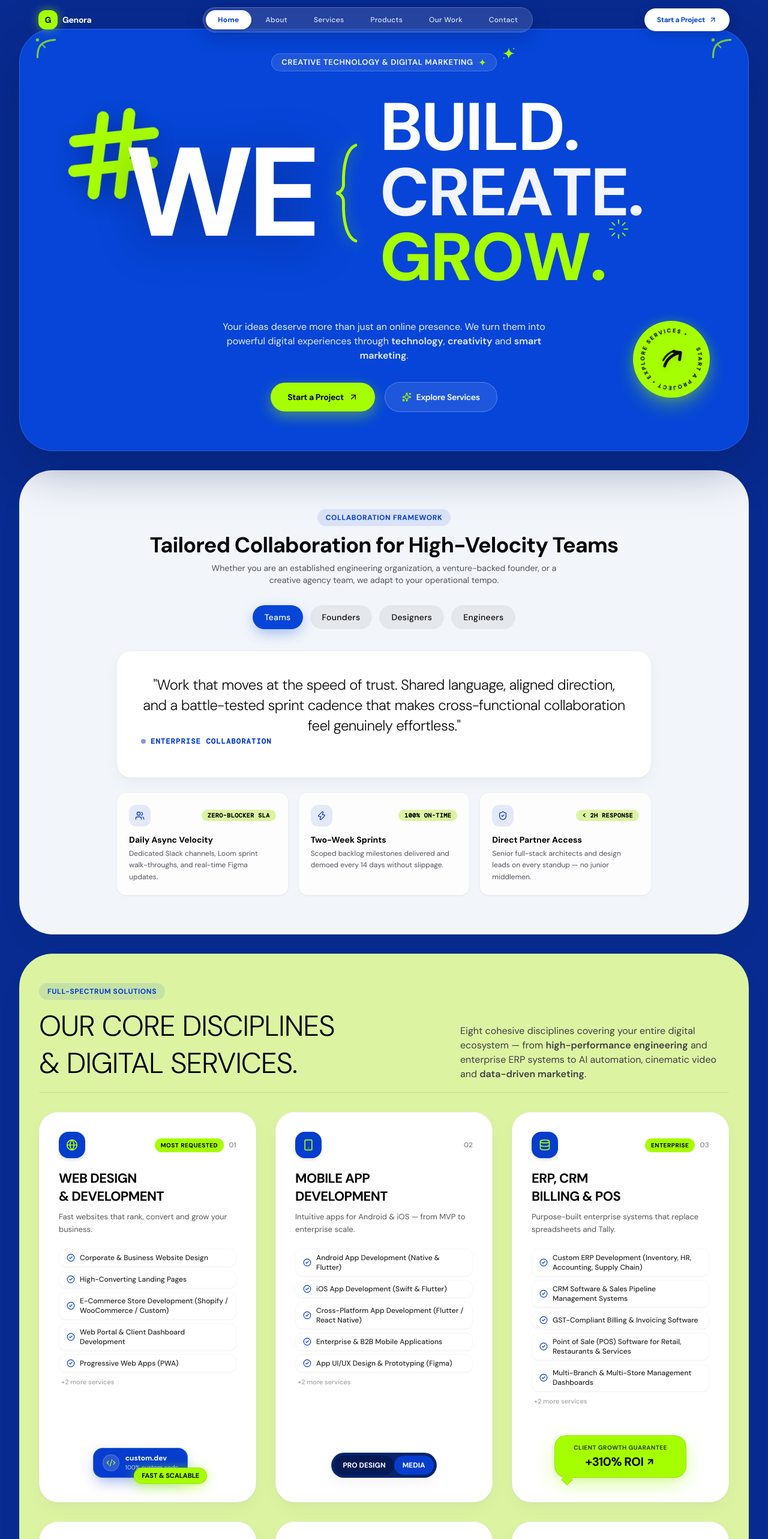
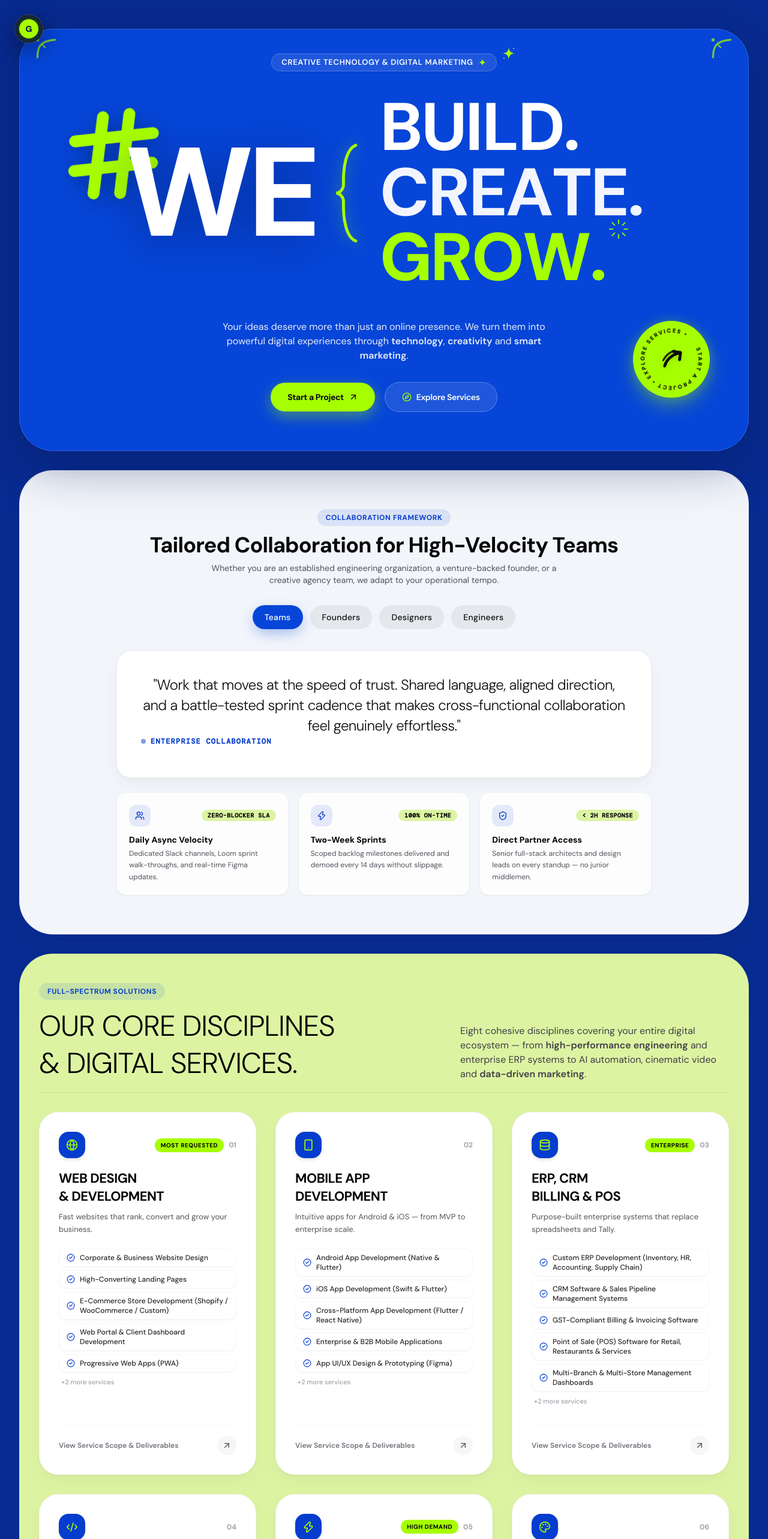
Before and after one commit to imbhuvanesh/Truetech, a React (Vite) app: page / in a window 1280 px wide. Shown: the top 2566 px of the page at 60% size. Built offline with nearby package versions, Linux system fonts and the light colour scheme; a web font is replaced by a local one.

Commit message:
feat: redesign navbar as minimal top-left floating expanding circular menu, remove portfolio section from homepage, and replace AI icons with clean Pixel system icons

```diff
--- a/src/App.tsx
+++ b/src/App.tsx
@@ -31,7 +31,7 @@ export function App() {
       {/* 3-second Premium Organic Bubble Preloader */}
       {loading && <GenoraPreloader onComplete={() => setLoading(false)} />}
 
-      <div className="min-h-screen bg-[#082B91] text-primary-black flex flex-col items-center justify-start p-2 sm:p-4 md:p-6 lg:p-8 pt-20 sm:pt-24 md:pt-28 select-none antialiased relative">
+      <div className="min-h-screen bg-[#082B91] text-primary-black flex flex-col items-center justify-start p-2 sm:p-4 md:p-6 lg:p-8 pt-12 sm:pt-16 select-none antialiased relative">
         {/* Floating Fixed Navigation Bar */}
         <Navbar />
 
--- a/src/components/HeroSection.tsx
+++ b/src/components/HeroSection.tsx
@@ -10,7 +10,7 @@ import {
   DoodleCorner,
 } from './Doodles';
 import { MaskedHeroWord, SlowHighlight } from './AnimatedText';
-import { ArrowUpRight, Sparkles } from 'lucide-react';
+import { ArrowUpRight, Compass } from 'lucide-react';
 
 interface HeroSectionProps {
   onGetStarted?: () => void;
@@ -164,7 +164,7 @@ export const HeroSection: React.FC<HeroSectionProps> = ({ onGetStarted, onExplor
             onClick={onExploreServices}
             className="px-6 sm:px-7 py-3 sm:py-3.5 rounded-full bg-white/10 hover:bg-white/20 text-white border border-white/25 font-sans font-semibold text-xs sm:text-sm tracking-tight flex items-center space-x-2 backdrop-blur-md transition-all duration-200 hover:scale-105 active:scale-95 cursor-pointer"
           >
-            <Sparkles className="w-4 h-4 text-neon-lime" />
+            <Compass className="w-4 h-4 text-neon-lime" />
             <span>Explore Services</span>
           </button>
         </motion.div>
--- a/src/components/Modals.tsx
+++ b/src/components/Modals.tsx
@@ -1,6 +1,6 @@
 import React, { useState } from 'react';
 import { motion, AnimatePresence } from 'framer-motion';
-import { X, CheckCircle, Shield, Zap, Gift, Users, Coins, Sparkles } from 'lucide-react';
+import { X, CheckCircle, Shield, Zap, Gift, Users, Coins } from 'lucide-react';
 import confetti from 'canvas-confetti';
 
 interface ModalsProps {
@@ -269,7 +269,7 @@ export const Modals: React.FC<ModalsProps> = ({
                     <span>Querying On-Chain Records...</span>
                   ) : (
                     <>
-                      <Sparkles className="w-4 h-4" />
+                      <Zap className="w-4 h-4" />
                       <span>Check Allocation</span>
                     </>
                   )}
--- a/src/components/Navbar.tsx
+++ b/src/components/Navbar.tsx
@@ -1,18 +1,13 @@
-import React, { useState, useEffect } from 'react';
+import React, { useState, useRef, useEffect } from 'react';
 import { motion, AnimatePresence, useReducedMotion } from 'framer-motion';
-import { Menu, X, ArrowUpRight } from 'lucide-react';
-import { Link, useLocation, useNavigate } from 'react-router-dom';
+import { Link, useLocation } from 'react-router-dom';
 
-interface NavbarProps {
-  onStartProject?: () => void;
-}
-
-export const Navbar: React.FC<NavbarProps> = ({ onStartProject }) => {
-  const [mobileMenuOpen, setMobileMenuOpen] = useState(false);
-  const [scrolled, setScrolled] = useState(false);
+export const Navbar: React.FC = () => {
+  const [expanded, setExpanded] = useState(false);
+  const containerRef = useRef<HTMLDivElement>(null);
+  const location = useLocation();
   const shouldReduceMotion = useReducedMotion();
-  const location = useLocation();
-  const navigate = useNavigate();
+  const hoverTimeoutRef = useRef<ReturnType<typeof setTimeout> | null>(null);
 
   const navItems = [
     { label: 'Home', path: '/' },
@@ -23,22 +18,35 @@ export const Navbar: React.FC<NavbarProps> = ({ onStartProject }) => {
     { label: 'Contact', path: '/contact' },
   ];
 
-  // Listen to scroll position for floating glass effect
+  // Collapse when clicking outside
   useEffect(() => {
-    const handleScroll = () => {
-      setScrolled(window.scrollY > 24);
+    const handleClickOutside = (event: MouseEvent | TouchEvent) => {
+      if (containerRef.current && !containerRef.current.contains(event.target as Node)) {
+        setExpanded(false);
+      }
     };
-    window.addEventListener('scroll', handleScroll, { passive: true });
-    return () => window.removeEventListener('scroll', handleScroll);
+
+    document.addEventListener('mousedown', handleClickOutside);
+    document.addEventListener('touchstart', handleClickOutside);
+    return () => {
+      document.removeEventListener('mousedown', handleClickOutside);
+      document.removeEventListener('touchstart', handleClickOutside);
+    };
   }, []);
 
-  const handleStartProject = () => {
-    setMobileMenuOpen(false);
-    if (onStartProject) {
-      onStartProject();
-    } else {
-      navigate('/contact');
-    }
+  const handleMouseEnter = () => {
+    if (hoverTimeoutRef.current) clearTimeout(hoverTimeoutRef.current);
+    setExpanded(true);
+  };
+
+  const handleMouseLeave = () => {
+    hoverTimeoutRef.current = setTimeout(() => {
+      setExpanded(false);
+    }, 250);
+  };
+
+  const toggleExpanded = () => {
+    setExpanded(prev => !prev);
   };
 
   const isActive = (path: string) => {
@@ -47,130 +55,74 @@ export const Navbar: React.FC<NavbarProps> = ({ onStartProject }) => {
   };
 
   return (
-    <motion.header
-      className="fixed top-0 left-0 right-0 z-50 w-full px-3 sm:px-6 pt-3 sm:pt-4"
-      animate={scrolled ? {
-        paddingTop: '8px',
-        paddingBottom: '8px',
-      } : {
-        paddingTop: '12px',
-        paddingBottom: '0px',
-      }}
-      transition={{ duration: shouldReduceMotion ? 0 : 0.4, ease: [0.19, 1, 0.22, 1] }}
+    <div
+      ref={containerRef}
+      onMouseEnter={handleMouseEnter}
+      onMouseLeave={handleMouseLeave}
+      className="fixed top-4 sm:top-6 left-4 sm:left-6 z-50 select-none"
     >
-      {/* Floating glass backdrop – appears when scrolled */}
-      <AnimatePresence>
-        {scrolled && (
-          <motion.div
-            key="navbar-backdrop"
-            initial={{ opacity: 0 }}
-            animate={{ opacity: 1 }}
-            exit={{ opacity: 0 }}
-            transition={{ duration: 0.35 }}
-            className="absolute inset-0 bg-[#041A55]/85 backdrop-blur-2xl border-b border-white/[0.12] shadow-[0_8px_32px_rgba(0,0,0,0.35)]"
-            style={{ borderRadius: 0 }}
-          />
-        )}
-      </AnimatePresence>
-
-      <div className="relative max-w-6xl mx-auto flex items-center justify-between">
-
-        {/* Logo / Brand */}
-        <Link to="/" className="flex items-center space-x-2 group">
-          <div className="w-8 h-8 rounded-xl bg-neon-lime flex items-center justify-center shadow-[0_0_16px_rgba(168,255,0,0.5)] group-hover:shadow-[0_0_28px_rgba(168,255,0,0.8)] transition-shadow duration-300">
-            <span className="text-[#041A55] font-black text-sm leading-none">G</span>
-          </div>
-          <span className="hidden sm:block text-white font-bold text-sm tracking-tight">Genora</span>
+      <motion.div
+        layout
+        transition={{
+          duration: shouldReduceMotion ? 0.1 : 0.35,
+          ease: [0.19, 1, 0.22, 1],
+        }}
+        onClick={!expanded ? toggleExpanded : undefined}
+        className={`relative flex items-center bg-[#071330]/95 backdrop-blur-2xl border border-white/20 shadow-[0_12px_40px_rgba(0,0,0,0.45)] cursor-pointer overflow-hidden ${
+          expanded
+            ? 'rounded-3xl sm:rounded-full px-2 sm:px-3 py-2'
+            : 'w-12 h-12 rounded-full justify-center hover:scale-105 active:scale-95'
+        }`}
+      >
+        {/* Core Monogram Circle (Always visible as the anchor) */}
+        <Link
+          to="/"
+          onClick={(e) => {
+            if (!expanded) {
+              e.preventDefault();
+              toggleExpanded();
+            }
+          }}
+          className="flex items-center justify-center w-8 h-8 rounded-full bg-neon-lime text-[#041A55] font-black text-sm shrink-0 shadow-[0_0_16px_rgba(168,255,0,0.4)] transition-transform duration-200 hover:rotate-6"
+          title="Genora Navigation"
+        >
+          <span>G</span>
         </Link>
 
-        {/* Desktop Navigation */}
-        <nav className="hidden md:flex items-center space-x-1 bg-white/[0.12] backdrop-blur-xl p-1 rounded-full border border-white/20 shadow-[0_8px_32px_0_rgba(0,10,50,0.22)]">
-          {navItems.map((item) => {
-            const active = isActive(item.path);
-            return (
-              <Link
-                key={item.label}
-                to={item.path}
-                className={`relative px-4 sm:px-5 py-2 rounded-full text-xs font-sans tracking-wide transition-all duration-200 ${
-                  active
-                    ? 'bg-white text-[#0645D8] font-bold shadow-md'
-                    : 'text-white/85 hover:text-white hover:bg-white/15 font-medium'
-                }`}
-              >
-                <span>{item.label}</span>
-              </Link>
-            );
-          })}
-        </nav>
-
-        {/* Mobile brand badge */}
-        <div className="md:hidden">
-          <span className="text-xs font-bold text-white uppercase tracking-wider px-3 py-1 rounded-full bg-white/10 border border-white/20">
-            GENORA
-          </span>
-        </div>
-
-        {/* Right Action */}
-        <div className="flex items-center space-x-2">
-          <button
-            onClick={handleStartProject}
-            className="group border border-white/80 hover:border-white bg-white hover:bg-neon-lime text-[#0645D8] hover:text-primary-black px-4 sm:px-5 py-2 sm:py-2.5 rounded-full text-xs font-bold tracking-tight font-sans transition-all duration-300 shadow-[0_4px_20px_rgba(0,0,0,0.18)] hover:shadow-[0_8px_30px_rgba(168,255,0,0.4)] active:scale-95 flex items-center space-x-1.5"
-          >
-            <span>Start a Project</span>
-            <ArrowUpRight className="w-3.5 h-3.5 transition-transform group-hover:translate-x-0.5 group-hover:-translate-y-0.5" />
-          </button>
-
-          {/* Mobile Menu Toggle */}
-          <button
-            onClick={() => setMobileMenuOpen(!mobileMenuOpen)}
-            className="md:hidden p-2 rounded-full bg-white/10 text-white border border-white/20 hover:bg-white/20 transition-colors"
-            aria-label="Toggle navigation"
-          >
-            {mobileMenuOpen ? <X className="w-4 h-4" /> : <Menu className="w-4 h-4" />}
-          </button>
-        </div>
-      </div>
-
-      {/* Mobile Drawer */}
-      <AnimatePresence>
-        {mobileMenuOpen && (
-          <motion.div
-            initial={{ opacity: 0, y: -15, scale: 0.98 }}
-            animate={{ opacity: 1, y: 0, scale: 1 }}
-            exit={{ opacity: 0, y: -10, scale: 0.98 }}
-            transition={{ duration: shouldReduceMotion ? 0 : 0.22 }}
-            className="relative md:hidden mt-2.5 w-full max-w-6xl mx-auto bg-[#041A55]/95 backdrop-blur-2xl rounded-3xl border border-white/20 p-4 shadow-[0_20px_50px_rgba(0,0,0,0.5)]"
-          >
-            <div className="flex flex-col space-y-1.5">
+        {/* Expanded Navigation Links */}
+        <AnimatePresence>
+          {expanded && (
+            <motion.nav
+              initial={{ opacity: 0, x: -10, filter: 'blur(4px)' }}
+              animate={{ opacity: 1, x: 0, filter: 'blur(0px)' }}
+              exit={{ opacity: 0, x: -10, filter: 'blur(4px)' }}
+              transition={{
+                duration: shouldReduceMotion ? 0.1 : 0.25,
+                ease: [0.19, 1, 0.22, 1],
+              }}
+              className="flex flex-col sm:flex-row items-start sm:items-center pl-2 sm:pl-3 pr-2 py-1 sm:py-0 space-y-1 sm:space-y-0 sm:space-x-1"
+            >
               {navItems.map((item) => {
                 const active = isActive(item.path);
                 return (
                   <Link
                     key={item.label}
                     to={item.path}
-                    onClick={() => setMobileMenuOpen(false)}
-                    className={`px-4 py-2.5 rounded-2xl text-sm font-sans tracking-tight text-left flex items-center justify-between ${
+                    onClick={() => setExpanded(false)}
+                    className={`relative px-3.5 py-1.5 rounded-full text-xs font-sans tracking-wide transition-all duration-200 whitespace-nowrap ${
                       active
-                        ? 'bg-white text-[#0645D8] font-bold'
+                        ? 'bg-white text-[#0645D8] font-bold shadow-sm'
                         : 'text-white/85 hover:text-white hover:bg-white/10 font-medium'
                     }`}
                   >
                     <span>{item.label}</span>
-                    {active && <span className="w-2 h-2 rounded-full bg-[#0645D8]" />}
                   </Link>
                 );
               })}
-              <button
-                onClick={handleStartProject}
-                className="mt-2 w-full bg-neon-lime text-primary-black py-3 rounded-2xl font-bold text-sm flex items-center justify-center space-x-2 hover:brightness-110 transition-all active:scale-[0.98]"
-              >
-                <span>Start a Project</span>
-                <ArrowUpRight className="w-4 h-4" />
-              </button>
-            </div>
-          </motion.div>
-        )}
-      </AnimatePresence>
-    </motion.header>
+            </motion.nav>
+          )}
+        </AnimatePresence>
+      </motion.div>
+    </div>
   );
 };
--- a/src/components/RewardsSection.tsx
+++ b/src/components/RewardsSection.tsx
@@ -1,7 +1,7 @@
 import React from 'react';
 import { motion, useReducedMotion } from 'framer-motion';
 import { MaskedLineReveal, FadeUpParagraph, SlowHighlight } from './AnimatedText';
-import { Code2, ArrowUpRight, Sparkles, TrendingUp } from 'lucide-react';
+import { Code2, ArrowUpRight, Zap, TrendingUp } from 'lucide-react';
 
 export const RewardsSection: React.FC = () => {
   const shouldReduceMotion = useReducedMotion();
@@ -120,7 +120,7 @@ export const RewardsSection: React.FC = () => {
                     delay={0.15}
                   />
                   <div className="w-8 h-8 rounded-full bg-neon-lime/30 text-primary-black flex items-center justify-center">
-                    <Sparkles className="w-4 h-4" />
+                    <Zap className="w-4 h-4" />
                   </div>
                 </div>
                 <FadeUpParagraph
--- a/src/components/agency/ContactSection.tsx
+++ b/src/components/agency/ContactSection.tsx
@@ -1,5 +1,5 @@
 import React, { useState } from 'react';
-import { Send, CheckCircle, Sparkles, MessageSquare, Mail, ArrowUpRight } from 'lucide-react';
+import { Send, CheckCircle, Clock, MessageSquare, Mail, ArrowUpRight } from 'lucide-react';
 import { MaskedLineReveal, FadeUpParagraph, FadeUpText, SlowHighlight } from '../AnimatedText';
 
 const servicesList = [
@@ -106,7 +106,7 @@ export const ContactSection: React.FC<ContactSectionProps> = ({ preselectedServi
               {/* Card 1: Fast Response Guarantee */}
               <div className="bg-white rounded-[28px] p-6 sm:p-7 border border-black/[0.035] shadow-card-soft">
                 <div className="w-10 h-10 rounded-2xl bg-royal-blue text-white flex items-center justify-center mb-3.5 shadow-md">
-                  <Sparkles className="w-5 h-5 text-neon-lime" />
+                  <Clock className="w-5 h-5 text-neon-lime" />
                 </div>
                 <h3 className="font-sans font-bold text-lg sm:text-xl text-black">
                   Fast-Track Discovery
--- a/src/components/agency/PortfolioSection.tsx
+++ b/src/components/agency/PortfolioSection.tsx
@@ -1,6 +1,6 @@
 import React, { useState } from 'react';
 import { motion, AnimatePresence } from 'framer-motion';
-import { ArrowUpRight, Sparkles, CheckCircle2 } from 'lucide-react';
+import { ArrowUpRight, TrendingUp, CheckCircle2 } from 'lucide-react';
 import { portfolioData } from '../../data/agencyData';
 import type { ProjectItem } from '../../data/agencyData';
 import { MaskedLineReveal, FadeUpParagraph, FadeUpText, SlowHighlight } from '../AnimatedText';
@@ -127,7 +127,7 @@ export const PortfolioSection: React.FC = () => {
 
                   {/* Impact Metric Pill */}
                   <div className="inline-flex items-center space-x-1.5 px-3 py-1 rounded-full bg-neon-lime/10 border border-neon-lime/20 text-neon-lime text-xs font-bold font-sans">
-                    <Sparkles className="w-3.5 h-3.5 text-neon-lime" />
+                    <TrendingUp className="w-3.5 h-3.5 text-neon-lime" />
                     <span>{project.metrics}</span>
                   </div>
                 </div>
--- a/src/components/agency/ServicesSection.tsx
+++ b/src/components/agency/ServicesSection.tsx
@@ -6,7 +6,7 @@ import {
   Palette,
   Video,
   TrendingUp,
-  Cpu,
+  Zap,
   ArrowUpRight,
   CheckCircle2,
   Code2,
@@ -26,7 +26,7 @@ const iconMap: Record<string, React.ElementType> = {
   Palette,
   Video,
   TrendingUp,
-  Cpu,
+  Zap,
   Code2,
   Database,
 };
@@ -153,55 +153,14 @@ export const ServicesSection: React.FC<ServicesSectionProps> = ({ onSelectServic
                     </div>
                   </div>
 
-                  {/* Bottom Graphical Sticker Matching The Theme */}
-                  <div className="mt-8 pt-4 pb-2 flex flex-col items-center justify-center">
-                    {idx % 3 === 0 && (
-                      /* Sticker Type 1: Tilted Blue Pill + Overlapping Neon Pill */
-                      <div className="relative flex items-center justify-center pr-6">
-                        <div className="relative bg-royal-blue text-white rounded-2xl px-4 py-2.5 flex items-center space-x-2.5 shadow-pill-blue transform -rotate-4 transition-transform hover:scale-105">
-                          <div className="w-7 h-7 rounded-full bg-white/15 flex items-center justify-center border border-white/20">
-                            <Code2 className="w-4 h-4 text-neon-lime" />
-                          </div>
-                          <div>
-                            <div className="font-sans text-xs font-bold leading-tight">custom.dev</div>
-                            <div className="font-sans text-[10px] text-white/80">100% custom code</div>
-                          </div>
-                        </div>
-                        <div className="absolute -right-2 -bottom-2.5 bg-neon-lime text-black font-sans text-[11px] font-bold px-3 py-1 rounded-full shadow-pill-neon border border-black/10">
-                          FAST & SCALABLE
-                        </div>
-                      </div>
-                    )}
-
-                    {idx % 3 === 1 && (
-                      /* Sticker Type 2: Dual Capsule Pill + Neon Circle Sticker */
-                      <div className="relative flex flex-col items-center">
-                        <div className="inline-flex items-center rounded-full bg-[#08236B] p-1 shadow-card-soft border border-white/10">
-                          <div className="bg-[#041A55] text-white font-sans text-xs font-bold px-3.5 py-2 rounded-full">
-                            PRO DESIGN
-                          </div>
-                          <div className="bg-royal-blue text-white font-sans text-xs font-bold px-3.5 py-2 rounded-full flex items-center space-x-1">
-                            <span>MEDIA</span>
-                          </div>
-                        </div>
-                      </div>
-                    )}
-
-                    {idx % 3 === 2 && (
-                      /* Sticker Type 3: Neon Speech Bubble with Stat & Tail */
-                      <div className="relative w-full max-w-[220px]">
-                        <div className="relative bg-neon-lime rounded-[20px] px-4 py-3 shadow-bubble-neon border border-black/10 flex flex-col items-center justify-center">
-                          <div className="font-sans text-[10px] font-bold text-black/75 tracking-wider uppercase">
-                            CLIENT GROWTH GUARANTEE
-                          </div>
-                          <div className="font-sans text-xl font-bold text-black tracking-tight mt-0.5 flex items-center space-x-1">
-                            <span>+310% ROI</span>
-                            <ArrowUpRight className="w-4 h-4 stroke-[3]" />
-                          </div>
-                          <div className="absolute -bottom-2 left-5 w-3.5 h-3.5 bg-neon-lime rotate-45 transform origin-top-left border-r border-b border-black/10" />
-                        </div>
-                      </div>
-                    )}
+                  {/* Clean Service Card Action Footer */}
+                  <div className="mt-8 pt-4 border-t border-black/[0.04] flex items-center justify-between">
+                    <span className="text-xs font-semibold text-zinc-500 font-sans group-hover:text-black transition-colors">
+                      View Service Scope &amp; Deliverables
+                    </span>
+                    <div className="w-8 h-8 rounded-full bg-[#F6F6F6] group-hover:bg-[#0645D8] text-zinc-600 group-hover:text-white flex items-center justify-center transition-all duration-200">
+                      <ArrowUpRight className="w-4 h-4" />
+                    </div>
                   </div>
                 </motion.div>
               </div>
--- a/src/components/agency/WhyChooseUsSection.tsx
+++ b/src/components/agency/WhyChooseUsSection.tsx
@@ -1,11 +1,11 @@
 import React from 'react';
 import { motion, useReducedMotion } from 'framer-motion';
-import { Sparkles, Terminal, CheckCircle2, Layers, Target, ArrowUpRight } from 'lucide-react';
+import { Zap, Terminal, CheckCircle2, Layers, Target, ArrowUpRight } from 'lucide-react';
 import { whyChooseUsData } from '../../data/agencyData';
 import { MaskedLineReveal, FadeUpParagraph, FadeUpText, SlowHighlight } from '../AnimatedText';
 
 const iconMap: Record<string, React.ElementType> = {
-  Sparkles,
+  Zap,
   Terminal,
   CheckCircle2,
   Layers,
@@ -55,7 +55,7 @@ export const WhyChooseUsSection: React.FC = () => {
         {/* Pillar Cards Grid */}
         <div className="grid grid-cols-1 md:grid-cols-2 lg:grid-cols-3 gap-6 lg:gap-8 items-stretch">
           {whyChooseUsData.map((item, idx) => {
-            const Icon = iconMap[item.icon] || Sparkles;
+            const Icon = iconMap[item.icon] || Zap;
             const lines = pillarTwoLines[item.title] || [item.title, 'EXCELLENCE'];
 
             return (
--- a/src/data/agencyData.ts
+++ b/src/data/agencyData.ts
@@ -328,7 +328,7 @@ export const servicesData: ServiceCategory[] = [
       { question: 'Can you automate repetitive tasks in my business without replacing my existing software?', answer: 'Yes. We integrate automation layers (via n8n, Make, or custom APIs) on top of your existing tools — CRM, email, billing software, spreadsheets — so you get automated workflows without replacing what already works.' },
       { question: 'What is RAG and how can it help my business?', answer: 'RAG (Retrieval-Augmented Generation) allows an AI model to answer questions based on your own business documents, product catalogues, or knowledge base — not just general internet data. It is ideal for internal knowledge bots, customer support automation, and smart document search.' },
     ],
-    icon: 'Cpu',
+    icon: 'Zap',
     popularTag: 'High Demand',
   },
 
@@ -665,7 +665,7 @@ export const whyChooseUsData = [
     title: 'Creative Thinking',
     subtitle: 'Beyond standard conventions',
     description: 'We do not recycle cookie-cutter templates. Every project is conceived from first principles with unique visual character and compelling narrative.',
-    icon: 'Sparkles',
+    icon: 'Zap',
     metric: '100% Custom'
   },
   {
```
Also changed, not shown: src/components/agency/ProductsSection.tsx (+3 -4 lines), src/pages/HomePage.tsx (+2 -10 lines).
